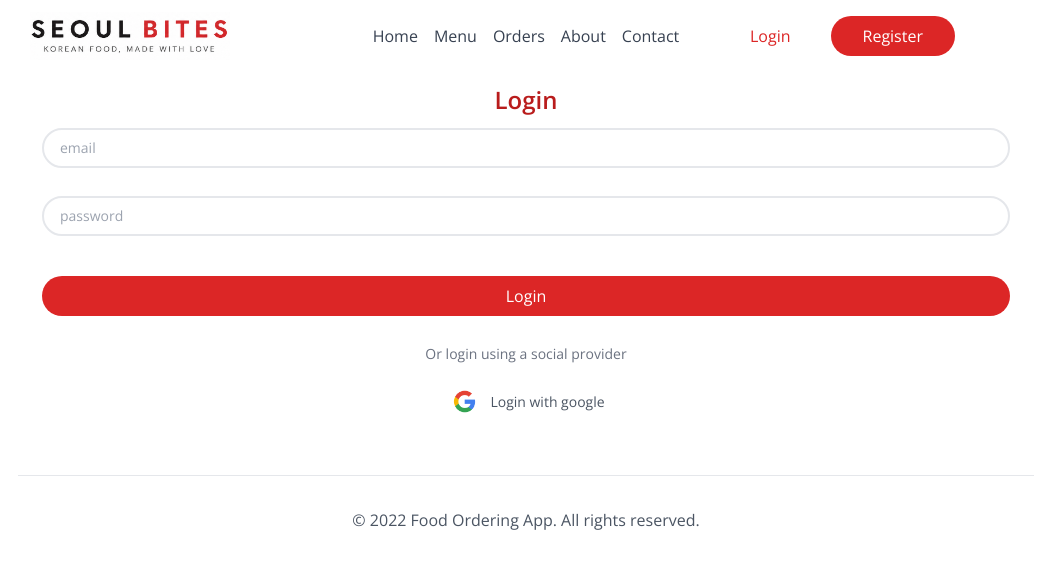
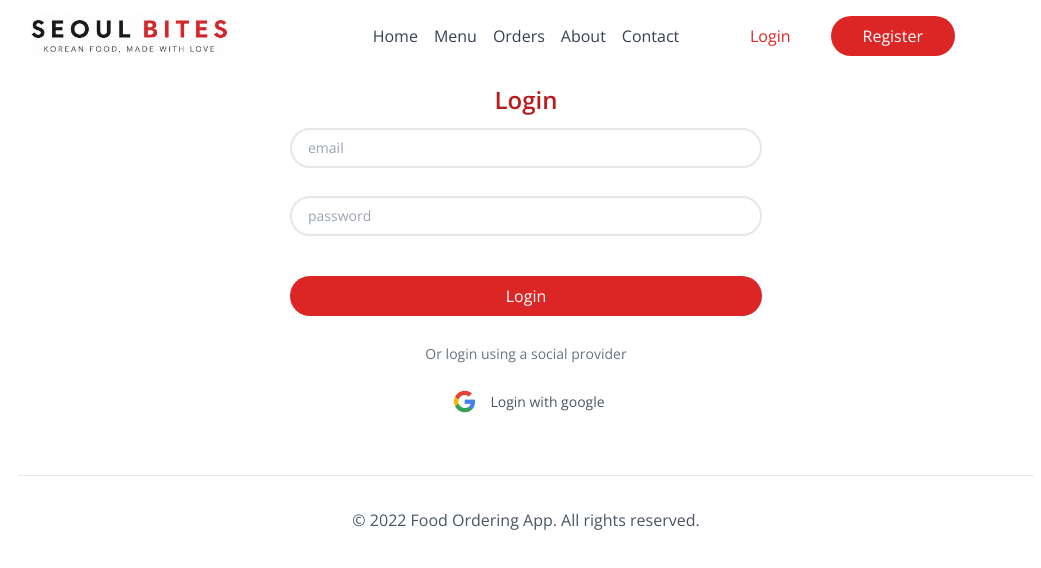
Before and after one commit to Habiba712/food-ordering-app, a Next.js app: page /pages/login in a window 1280 px wide. Shown: the top 568 px of the page, without its empty margins (114-1155 px from the left). Built offline with nearby package versions, Linux system fonts and the light colour scheme; no server answers.

Commit message:
I have a terrible headache

```diff
--- a/src/app/page.js
+++ b/src/app/page.js
@@ -6,6 +6,7 @@ import HomeMenu from "./component/layout/HomeMenu";
 import SectionHeaders from "./component/layout/SectionHeaders";
 
 export default function Home() {
+
   return (
     <>
 
--- a/src/app/pages/login/page.js
+++ b/src/app/pages/login/page.js
@@ -24,7 +24,7 @@ export default function LoginPage () {
         <section className="px-3">
             <h1 className="text-center text-red-700 text-2xl font-semibold mt-3">Login</h1>
 
-            <form className="w-x flex flex-col justify-center sm:flex sm:flex-col sm:mx-auto sm:w-100 md:flex md:flex-col md:w-sm mx-auto md:p-3 md:justify-center md:gap-4 shrink-1" onSubmit={handleFormSubmit}>
+            <form className="w-x flex flex-col justify-center sm:flex sm:flex-col sm:mx-auto sm:w-[60%] md:flex md:flex-col md:w-[50%] md-mx-auto md:p-3 md:justify-center md:gap-4 shrink-1" onSubmit={handleFormSubmit}>
             <input type="email" placeholder="email" name="email"
                     disabled={loginInProgress}
                     value={email}
--- a/src/app/pages/menu/page.js
+++ b/src/app/pages/menu/page.js
@@ -87,9 +87,9 @@ const user = Session?.data?.user;
     return (
         <section className="mt-10">
 
-            <div className="mx-auto mt-4">
+            <div className="mx-auto mt-4 px-3">
 
-                  <h1 className="text-4xl font-semibold leading-normal">
+                  <h1 className="text-4xl font-semibold leading-normal text-center">
                 <span className="text-red-500 text-3xl font-semibold">안녕하세요! </span>
                 Welcome to our restaurant !!
             </h1>
```
